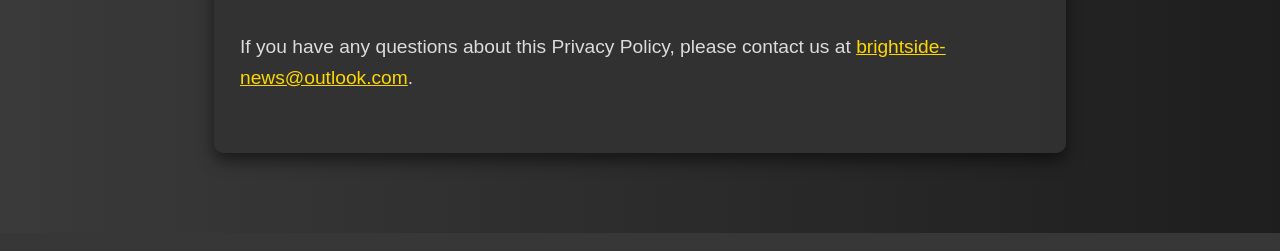
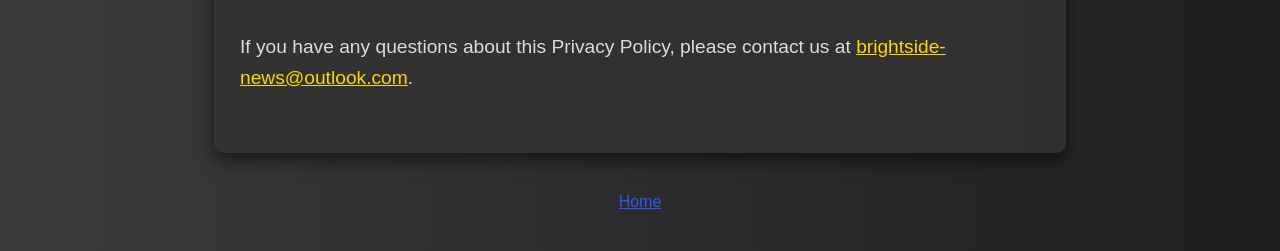
Before and after one commit to Hudica/brightside-newsletter, a Flask app: page /privacy in a window 1280 px wide. Shown: the part 1510-1761 px from the top of the page. Run offline with Flask 3, Linux system fonts and the light colour scheme.

Commit message:
link back home

```diff
--- a/Flask/templates/privacy.html
+++ b/Flask/templates/privacy.html
@@ -112,5 +112,8 @@
             <a href="mailto:brightside-news@outlook.com" style="color: #ffd700;">brightside-news@outlook.com</a>.
         </p>
     </div>
+    <footer>
+        <a href="https://news.hudica.info" style="color: #275af4;">Home</a>
+    </footer>
 </body>
 </html>
```
